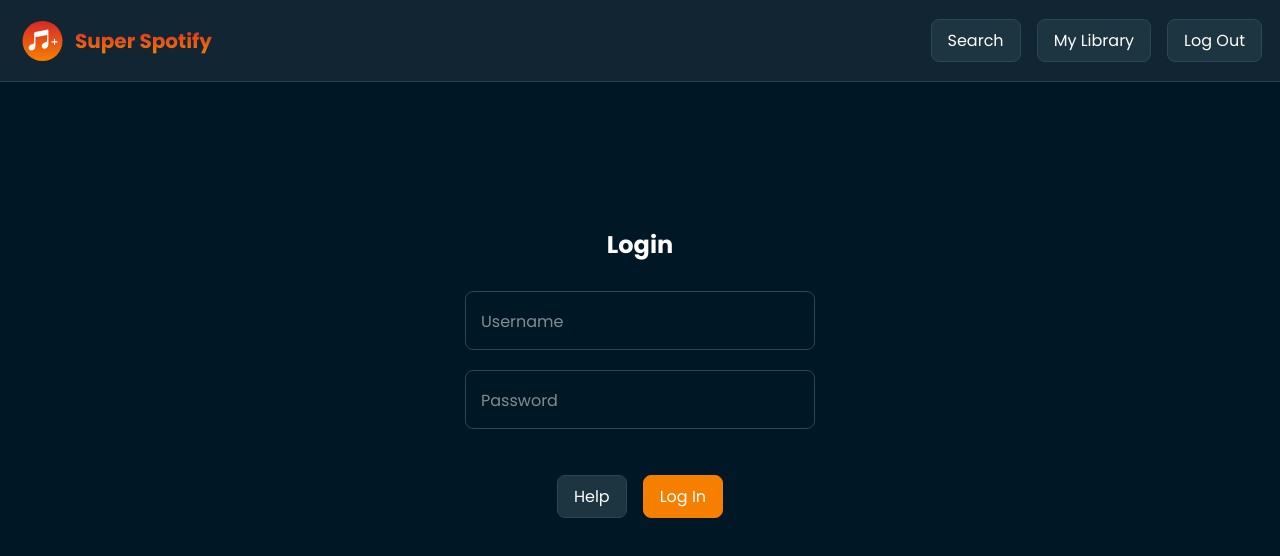
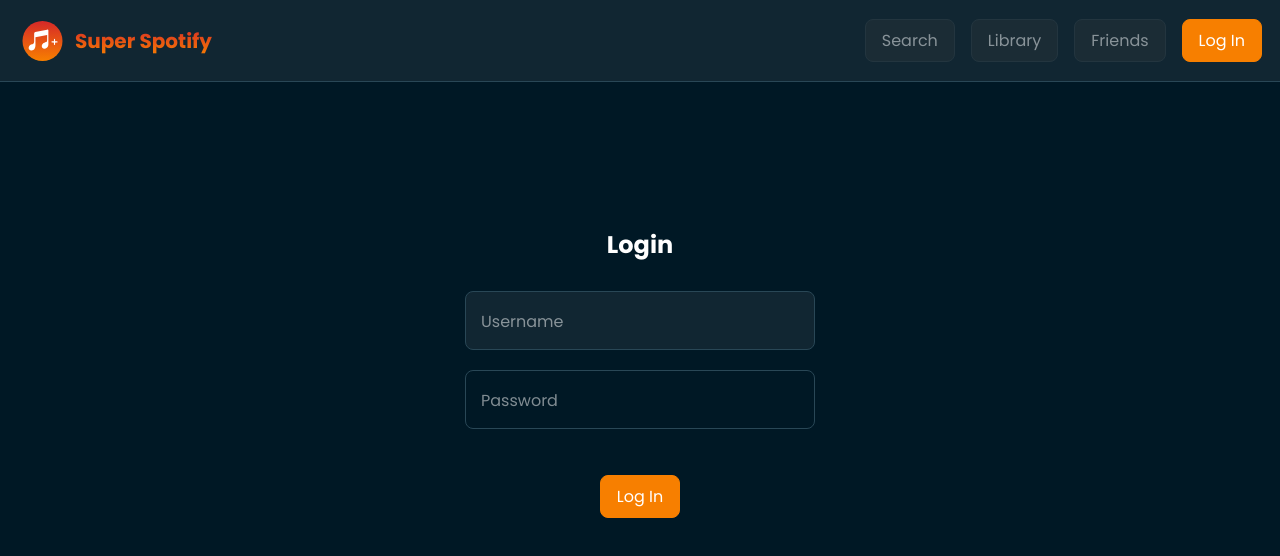
Before and after one commit to StefanTodoran/better-spotify, a React (Vite) app: page /login in a window 1280 px wide. Shown: the top 556 px of the page. Built offline with nearby package versions, Linux system fonts and the light colour scheme.

Commit message:
created basic infrastructure for login/logout

```diff
--- a/src/App.tsx
+++ b/src/App.tsx
@@ -5,14 +5,14 @@ import { Outlet, useSearchParams } from "react-router-dom";
 import "./App.css";
 
 export default function App() {
-  const [authenticated, setAuthenticated] = useState(true); // TODO: change this
-  const [searchParams, setSearchParams] = useSearchParams();
+  const [authenticated, setAuthenticated] = useState(false); // TODO: change this
+  // const [searchParams, setSearchParams] = useSearchParams();
 
   return (
     <>
       <div className="main-content">
         <Header authenticated={authenticated} />
-        <Outlet />
+        <Outlet context={[authenticated, setAuthenticated]}/>
       </div>
     </>
   )
--- a/src/components/Header.tsx
+++ b/src/components/Header.tsx
@@ -46,6 +46,7 @@ export default function Header({
     <>
       <nav ref={header}>
         <a
+          tabIndex={0}
           className="branding"
           onClick={() => {
             navigate("/");
@@ -65,13 +66,27 @@ export default function Header({
           <Button onClick={() => {
             navigate("/library");
           }} disabled={!authenticated}>
-            My Library
+            Library
           </Button>
           <Button onClick={() => {
-            navigate("/logout");
+            navigate("/friends");
           }} disabled={!authenticated}>
-            Log Out
+            Friends
           </Button>
+
+          {
+            authenticated ?
+            <Button onClick={() => {
+              navigate("/logout");
+            }}>
+              Log Out
+            </Button> :
+            <Button customClass="primary" onClick={() => {
+              navigate("/login");
+            }}>
+              Log In
+            </Button>
+          }
         </div>
       </nav>
 
--- a/src/index.css
+++ b/src/index.css
@@ -26,14 +26,19 @@ body {
   margin: 0;
 }
 
-body, button, input {
+body,
+button,
+input {
   font-family: 'Poppins', sans-serif;
   color: white;
 }
 
+* {
+  transition: all 0.2s ease;
+}
+
 a {
   color: var(--main-red);
-  transition: all 0.2s ease;
 }
 
 a:hover {
--- a/src/pages/LoginPage.tsx
+++ b/src/pages/LoginPage.tsx
@@ -1,33 +1,64 @@
-import { useState } from "react";
+import { useEffect, useRef, useState } from "react";
+import { useNavigate, useOutletContext } from "react-router-dom";
 import TextInput from "../components/TextInput";
 import Button from "../components/Button";
 
 export default function LoginPage({ }) {
+  const navigate = useNavigate();
+  const [loading, setLoading] = useState(false);
+
+  // @ts-expect-error
+  const [authenticated, setAuthenticated] = useOutletContext();
+
   const [username, setUsername] = useState("");
   const [password, setPassword] = useState("");
+
+  const usernameInput = useRef<HTMLInputElement>(null);
+  useEffect(() => {
+    usernameInput.current?.focus();
+  }, []);
+
+  function handleLoginAttempt() {
+    setLoading(true);
+    // TODO: make this actually POST and work
+
+    setTimeout(() => {
+      setAuthenticated(true);
+    }, 500);
+  }
+
+  useEffect(() => {
+    if (authenticated) navigate("/");
+  }, [authenticated]);
 
   return (
     <>
       <h2>Login</h2>
       <TextInput
+        label="Username"
         value={username}
         updateValue={setUsername}
-        label="Username"
-      />
-      <TextInput
-        value={password}
-        updateValue={setPassword}
-        label="Password"
-        inputType="password"
+        giveRef={usernameInput}
       />
 
+      <div onKeyDown={(event: React.KeyboardEvent<HTMLDivElement>) => {
+        if (event.key === "Enter") handleLoginAttempt();
+      }}>
+        <TextInput
+          label="Password"
+          inputType="password"
+          value={password}
+          updateValue={setPassword}
+        />
+      </div>
+
+
       <div className="buttons-row">
-        <Button onClick={() => {
-
-        }}>Help</Button>
-        <Button customClass="primary" onClick={() => {
-
-        }}>Log In</Button>
+        <Button
+          customClass="primary"
+          onClick={handleLoginAttempt}
+          disabled={loading || authenticated}
+        >Log In</Button>
       </div>
     </>
   );
--- /dev/null
+++ b/src/pages/LogoutPage.tsx
@@ -0,0 +1,47 @@
+import { useEffect, useState } from "react";
+import { useNavigate, useOutletContext } from "react-router-dom";
+
+export default function LogoutPage() {
+  const navigate = useNavigate();
+  const [logoutSuccess, setLogoutSuccess] = useState(false);
+
+  // @ts-expect-error
+  const [authenticated, setAuthenticated] = useOutletContext();
+
+  useEffect(() => {
+    if (logoutSuccess) {
+      navigate("/login");
+      return;
+    }
+
+    // TODO: make this work
+    setTimeout(() => {
+      setAuthenticated(false);
+      setLogoutSuccess(true);
+    }, 500);
+
+    // const requestOptions = {
+    //   method: "POST",
+    //   headers: { "Content-Type": "application/json" },
+    //   body: JSON.stringify({ title: "React POST Request Example" })
+    // };
+
+    // fetch("url-goes-here", requestOptions)
+    //   .then((response) => {
+    //     if (response.ok) setLogoutSuccess(true);
+    //   });
+  }, [logoutSuccess]);
+
+  return (
+    <div className="main-content">
+      <h1>Logging out...</h1>
+
+      {!logoutSuccess && <p>
+        Currently in the process of logging you out. Please wait.
+      </p>}
+      {logoutSuccess && <p>
+        Successfully logged out. Redirecting you to the login page.
+      </p>}
+    </div>
+  );
+}
--- a/src/pages/NotFoundPage.tsx
+++ b/src/pages/NotFoundPage.tsx
@@ -1,6 +1,6 @@
 import { Link } from "react-router-dom";
 
-export default function NotFoundPage({ }) {
+export default function NotFoundPage() {
   return (
     <div className="main-content">
       <h1>Page Not Found</h1>
--- a/src/styles/Button.css
+++ b/src/styles/Button.css
@@ -7,7 +7,6 @@
 
   background-color: var(--light-fill);
   border: 1px solid var(--border-color);
-  transition: all 0.2s ease;
 }
 
 .basic-button:hover {
@@ -19,7 +18,7 @@
 .basic-button:disabled {
   pointer-events: none;
   filter: grayscale(.5);
-  opacity: .75;
+  opacity: .5;
 }
 
 .basic-button:active {
--- a/src/styles/Header.css
+++ b/src/styles/Header.css
@@ -22,6 +22,10 @@ nav {
   cursor: pointer;
 }
 
+.branding:hover {
+  opacity: 0.75;
+}
+
 .branding>.logo {
   height: var(--branding-size);
 }
--- a/src/styles/TextInput.css
+++ b/src/styles/TextInput.css
@@ -104,7 +104,7 @@ input[type=number]:not(.show-steppers)::-webkit-outer-spin-button {
 
 .form-field:focus-within {
   outline: none;
-  background-color: #7e7e7e08;
+  background-color: var(--fill-color);
 }
 
 .invalid {
```
Also changed, not shown: src/main.tsx (+13 -0 lines), src/pages/SearchPage.tsx (added, +8 -0 lines).
